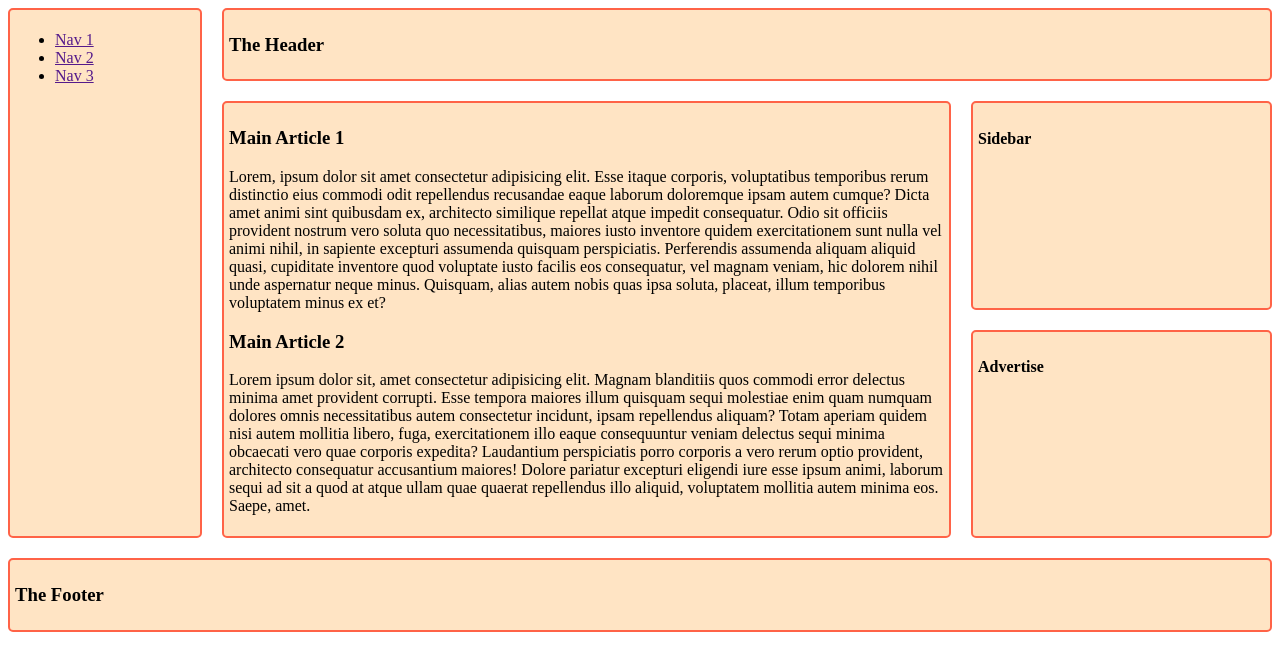
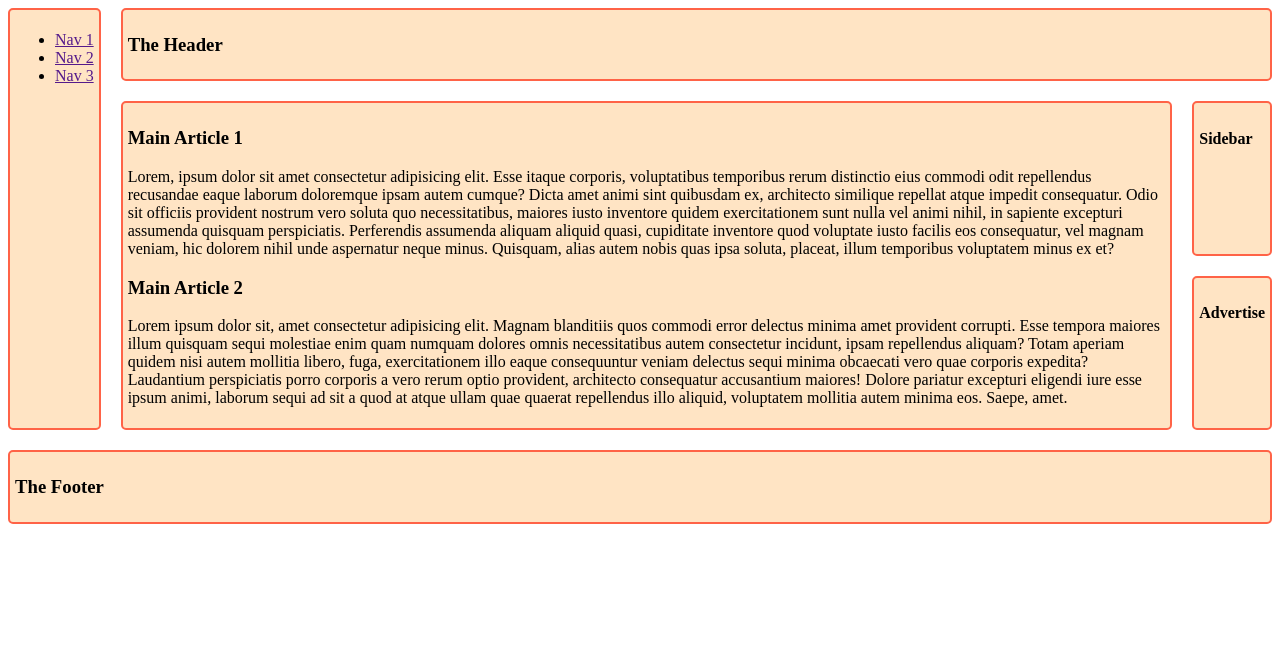
Before and after one commit to zahidjuel/more-responsive-layout8, a plain HTML site: page responsive-layout.html in a window 1280 px wide. Drawn offline with Linux system fonts and the light colour scheme.

Commit message:
added all fiels

```diff
--- a/styles/layout.css
+++ b/styles/layout.css
@@ -36,7 +36,7 @@
 
 .container {
     display: grid;
-    grid-template-columns: repeat(12, 1fr);
+    /* grid-template-columns: repeat(12, 1fr); */
     gap: 20px;
     grid-template-areas:
         "n n h h h h h h h h h h"
```
